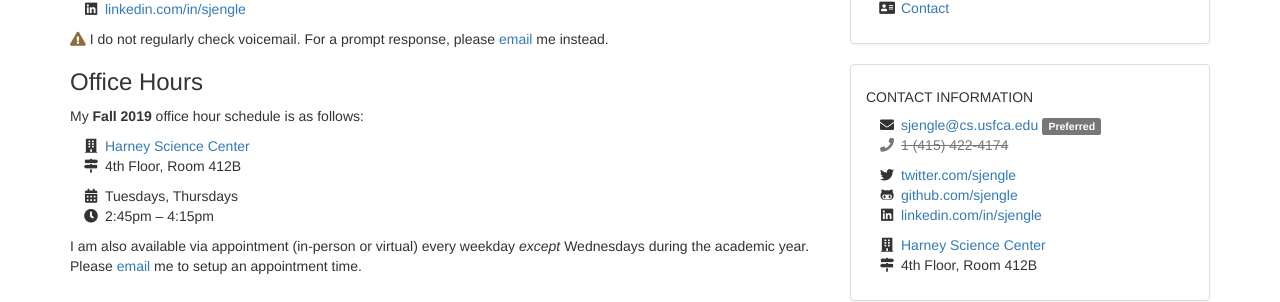
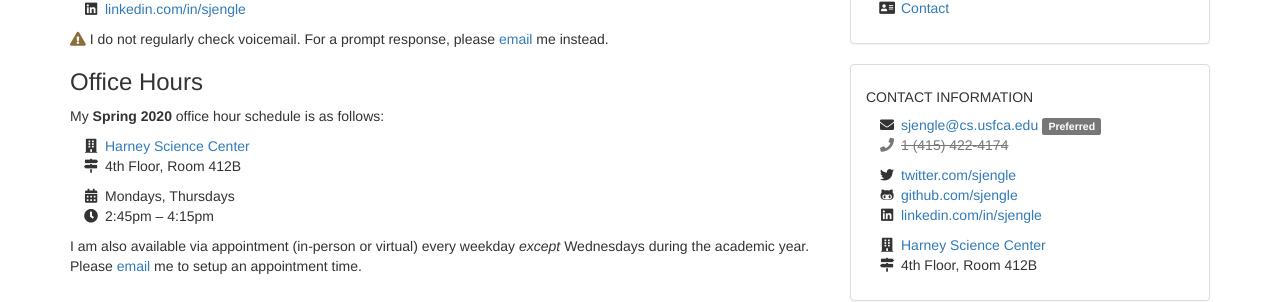
Before and after one commit to sjengle/sjengle.github.io, a Jekyll site: the page built from contact.html, in a window 1280 px wide. Shown: the part 265-567 px from the top of the page. Built offline with Jekyll 4.4.1, drawn with Linux system fonts in a browser that asks for light colours.

Commit message:
Updating office hours for Spring 2020.

```diff
--- a/contact.html
+++ b/contact.html
@@ -18,7 +18,7 @@ title: Contact Information
 
 <h3>Office Hours</h3>
 
-<p>My <strong>Fall 2019</strong> office hour schedule is as follows:</p>
+<p>My <strong>Spring 2020</strong> office hour schedule is as follows:</p>
 
 <ul class="fa-ul">
   <li><i class="fa-li fas fa-building"></i> <a href="https://www.usfca.edu/campus-buildings-services/main-campus/harney-science">Harney Science Center</a></li>
@@ -26,7 +26,7 @@ title: Contact Information
 </ul>
 
 <ul class="fa-ul">
-  <li><i class="fa-li fas fa-calendar-alt"></i> Tuesdays, Thursdays</li>
+  <li><i class="fa-li fas fa-calendar-alt"></i> Mondays, Thursdays</li>
   <li><i class="fa-li fas fa-clock"></i> 2:45pm &ndash; 4:15pm</li>
 </ul>
 
```
